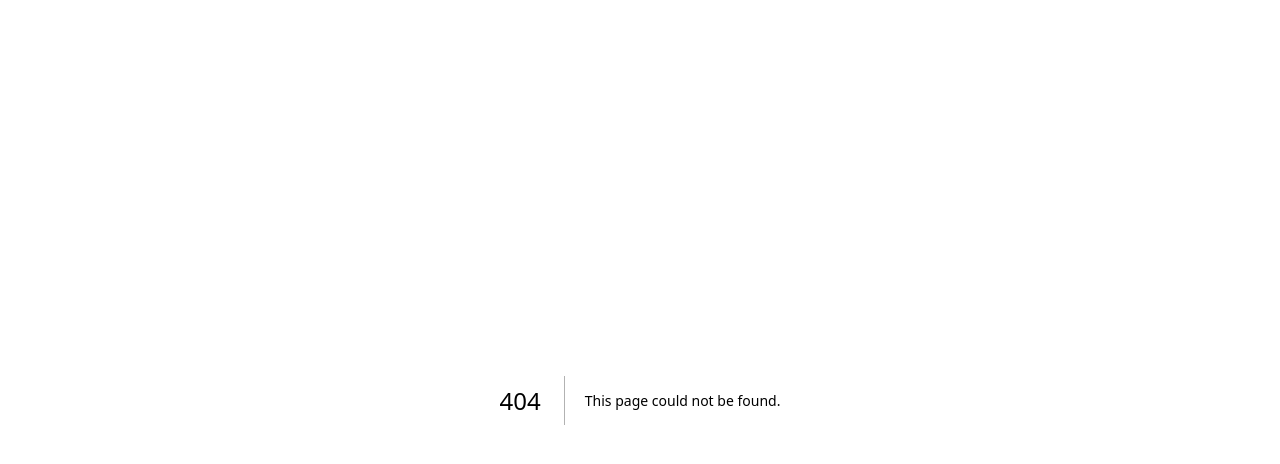
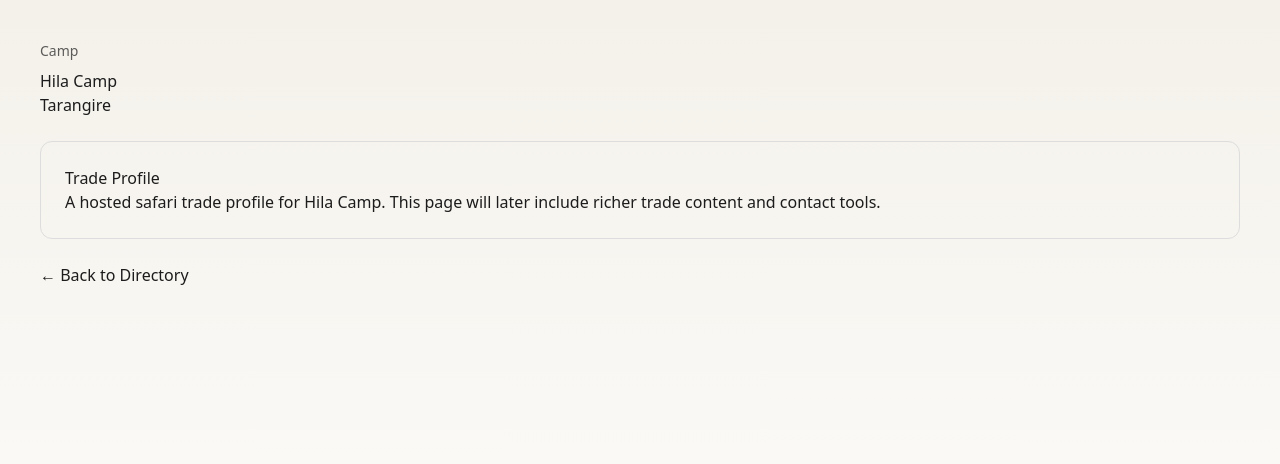
Before and after one commit to aisafarimarketing-ux/safari-trade-directory, a Next.js app: page /profiles/hila-camp in a window 1280 px wide. Before the commit this address had no page. Shown: the top 464 px of the page. Built offline with nearby package versions, Linux system fonts and the light colour scheme.

Commit message:
Create page.tsx

```diff
--- /dev/null
+++ b/src/app/profiles/[slug]/page.tsx
@@ -0,0 +1,63 @@
+type ProfilePageProps = {
+  params: {
+    slug: string;
+  };
+};
+
+const profiles = [
+  {
+    name: "Nyumbani Serengeti",
+    location: "Serengeti National Park",
+    slug: "nyumbani-serengeti",
+    type: "Camp",
+    description:
+      "A hosted safari trade profile for Nyumbani Serengeti. This is where trade partners will view brand, location, and key listing details.",
+  },
+  {
+    name: "Hila Camp",
+    location: "Tarangire",
+    slug: "hila-camp",
+    type: "Camp",
+    description:
+      "A hosted safari trade profile for Hila Camp. This page will later include richer trade content and contact tools.",
+  },
+];
+
+export default function ProfilePage({ params }: ProfilePageProps) {
+  const profile = profiles.find((item) => item.slug === params.slug);
+
+  if (!profile) {
+    return (
+      <main style={{ padding: "40px" }}>
+        <h1>Profile not found</h1>
+        <p>This trade profile does not exist yet.</p>
+      </main>
+    );
+  }
+
+  return (
+    <main style={{ padding: "40px" }}>
+      <p style={{ margin: 0, fontSize: "14px", opacity: 0.7 }}>
+        {profile.type}
+      </p>
+      <h1 style={{ marginTop: "8px" }}>{profile.name}</h1>
+      <p>{profile.location}</p>
+
+      <div
+        style={{
+          marginTop: "24px",
+          padding: "24px",
+          border: "1px solid #ddd",
+          borderRadius: "12px",
+        }}
+      >
+        <h2>Trade Profile</h2>
+        <p>{profile.description}</p>
+      </div>
+
+      <div style={{ marginTop: "24px" }}>
+        <a href="/directory">← Back to Directory</a>
+      </div>
+    </main>
+  );
+}
```
